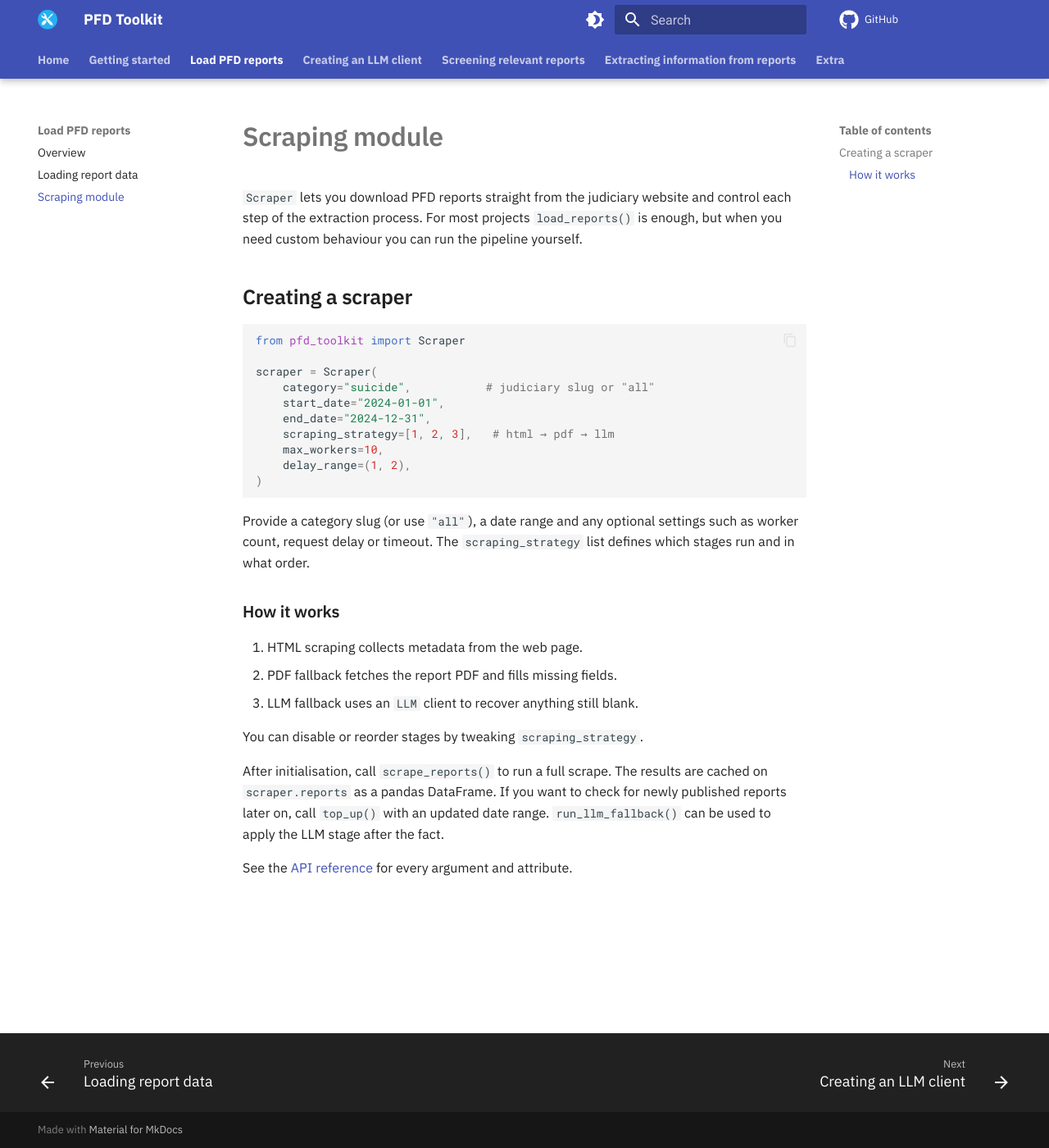
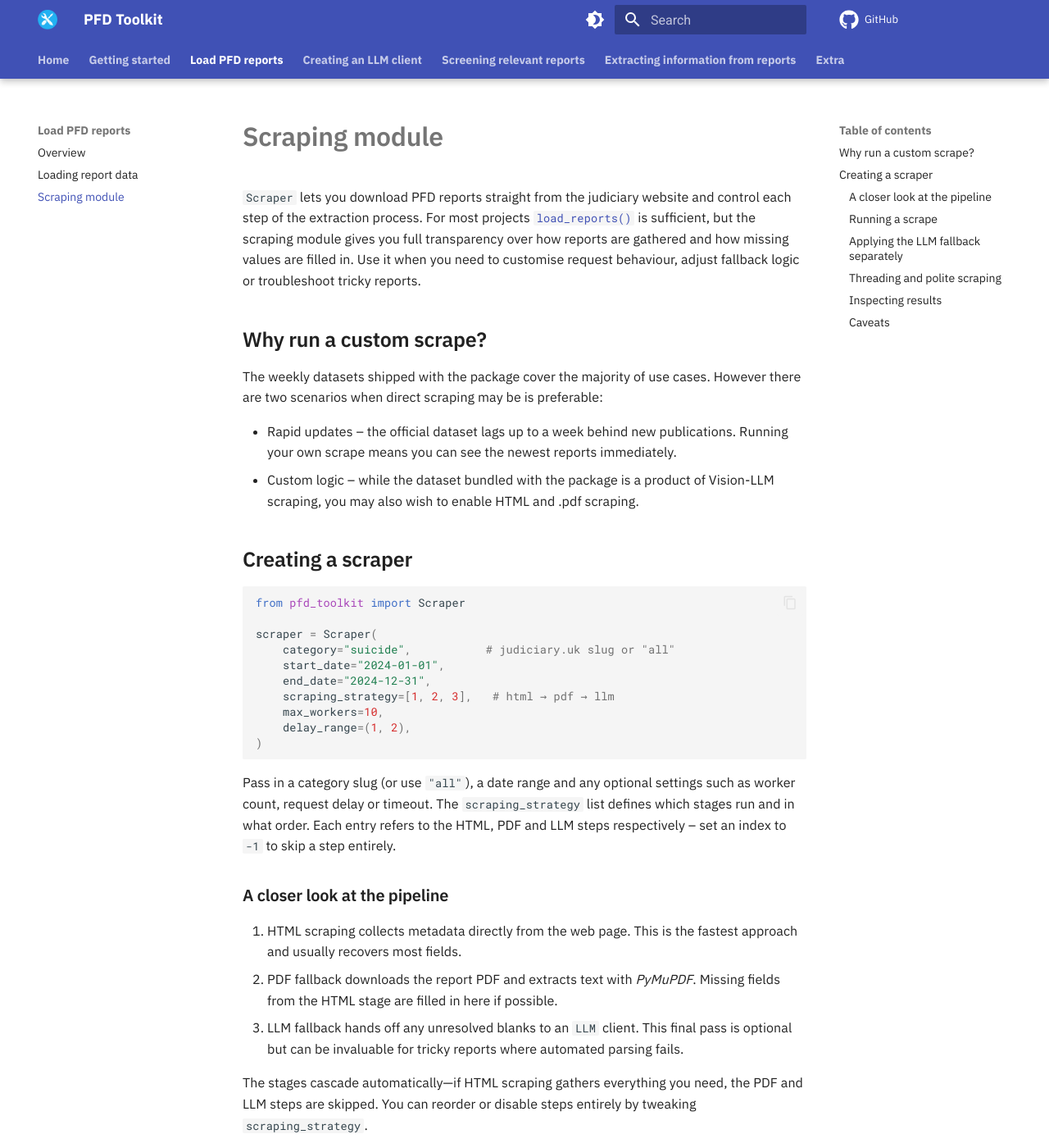
Before and after one commit to Sam-Osian/PFD-toolkit, an MkDocs documentation site: the page built from docs/loader/scraper.md, in a window 1280 px wide and 1400 px high. Shown: the whole window at 82% size. Built offline with MkDocs 1.6.1 and Material for MkDocs 9.7.7, drawn with Linux system fonts in a browser that asks for light colours; comment, search, counter and statistics services are not loaded; some of the changed text lies outside the part shown.

Commit message:
Update screener and load reports documentation

````diff
--- a/docs/loader/scraper.md
+++ b/docs/loader/scraper.md
@@ -1,6 +1,13 @@
 # Scraping module
 
-`Scraper` lets you download PFD reports straight from the judiciary website and control each step of the extraction process.  For most projects `load_reports()` is enough, but when you need custom behaviour you can run the pipeline yourself.
+`Scraper` lets you download PFD reports straight from the judiciary website and control each step of the extraction process. For most projects [`load_reports()`](load_reports.md) is sufficient, but the scraping module gives you full transparency over how reports are gathered and how missing values are filled in. Use it when you need to customise request behaviour, adjust fallback logic or troubleshoot tricky reports.
+
+## Why run a custom scrape?
+
+The weekly datasets shipped with the package cover the majority of use cases. However there are two scenarios when direct scraping may be is preferable:
+
+- **Rapid updates** – the official dataset lags up to a week behind new publications. Running your own scrape means you can see the newest reports immediately.
+- **Custom logic** – while the dataset bundled with the package is a product of Vision-LLM scraping, you may also wish to enable HTML and .pdf scraping.
 
 ## Creating a scraper
 
@@ -8,7 +15,7 @@
 from pfd_toolkit import Scraper
 
 scraper = Scraper(
-    category="suicide",           # judiciary slug or "all"
+    category="suicide",           # judiciary.uk slug or "all"
     start_date="2024-01-01",
     end_date="2024-12-31",
     scraping_strategy=[1, 2, 3],   # html → pdf → llm
@@ -17,23 +24,50 @@
 )
 ```
 
-Provide a category slug (or use `"all"`), a date range and any optional
-settings such as worker count, request delay or timeout.  The
-`scraping_strategy` list defines which stages run and in what order.
+Pass in a category slug (or use `"all"`), a date range and any optional settings such as worker count, request delay or timeout. The `scraping_strategy` list defines which stages run and in what order. Each entry refers to the HTML, PDF and LLM steps respectively – set an index to `-1` to skip a step entirely.
 
-### How it works
+### A closer look at the pipeline
 
-1. **HTML scraping** collects metadata from the web page.
-2. **PDF fallback** fetches the report PDF and fills missing fields.
-3. **LLM fallback** uses an `LLM` client to recover anything still blank.
+1. **HTML scraping** collects metadata directly from the web page. This is the fastest approach and usually recovers most fields.
+2. **PDF fallback** downloads the report PDF and extracts text with *PyMuPDF*. Missing fields from the HTML stage are filled in here if possible.
+3. **LLM fallback** hands off any unresolved blanks to an `LLM` client. This final pass is optional but can be invaluable for tricky reports where automated parsing fails.
 
-You can disable or reorder stages by tweaking `scraping_strategy`.
+The stages cascade automatically—if HTML scraping gathers everything you need, the PDF and LLM steps are skipped. You can reorder or disable steps entirely by tweaking `scraping_strategy`.
 
-After initialisation, call `scrape_reports()` to run a full scrape.  The
-results are cached on `scraper.reports` as a pandas DataFrame.  If you
-want to check for newly published reports later on, call `top_up()` with
-an updated date range.  `run_llm_fallback()` can be used to apply the
-LLM stage after the fact.
+### Running a scrape
 
-See the [API reference](../reference/scraper.md) for every argument and
-attribute.
+After initialisation, call `scrape_reports()` to run the full scrape:
+
+```python
+df = scraper.scrape_reports()
+```
+
+The results are cached on `scraper.reports` as a pandas DataFrame. This cache lets you rerun individual stages without hitting the network again. If more reports are published later you can update the existing DataFrame with `top_up()`:
+
+```python
+updated = scraper.top_up(existing_df=df, end_date="2025-01-31")
+```
+
+`top_up()` only fetches new pages, meaning you avoid repeating work and keep the original ordering intact.
+
+### Applying the LLM fallback separately
+
+Sometimes you may want to review scraped results before running the LLM stage. `run_llm_fallback()` accepts a DataFrame (typically the output of `scrape_reports()` or `top_up()`) and attempts to fill any remaining blanks using your configured language model:
+
+```python
+llm_df = scraper.run_llm_fallback(df)
+```
+
+### Threading and polite scraping
+
+`Scraper` uses a thread pool to speed up network requests. The `max_workers` and `delay_range` settings let you tune throughput and avoid overloading the server. The default one–two second delay between requests mirrors human browsing behaviour and greatly reduces the risk of your IP address being flagged.
+
+### Inspecting results
+
+Every scrape writes a timestamp column when `include_time_stamp=True`. This can be useful for auditing or for merging multiple scrapes. All fields that could not be extracted are set to mising values, making gaps explicit in the final dataset. Use standard pandas operations to analyse or filter the DataFrame.
+
+### Caveats
+
+Since scraping relies on the judiciary.uk website, any changes to layout could easily break parsers. The toolkit aims to handle common edge cases, but if you rely on scraping for production work you should keep an eye on logs and be ready to adapt your strategy. Also remember that running the LLM stage incurs API costs if you use a paid provider.
+
+See the [API reference](../reference/scraper.md) for a detailed breakdown of every argument and attribute.
````
Also changed, not shown: docs/loader/load_reports.md (+11 -3 lines).
